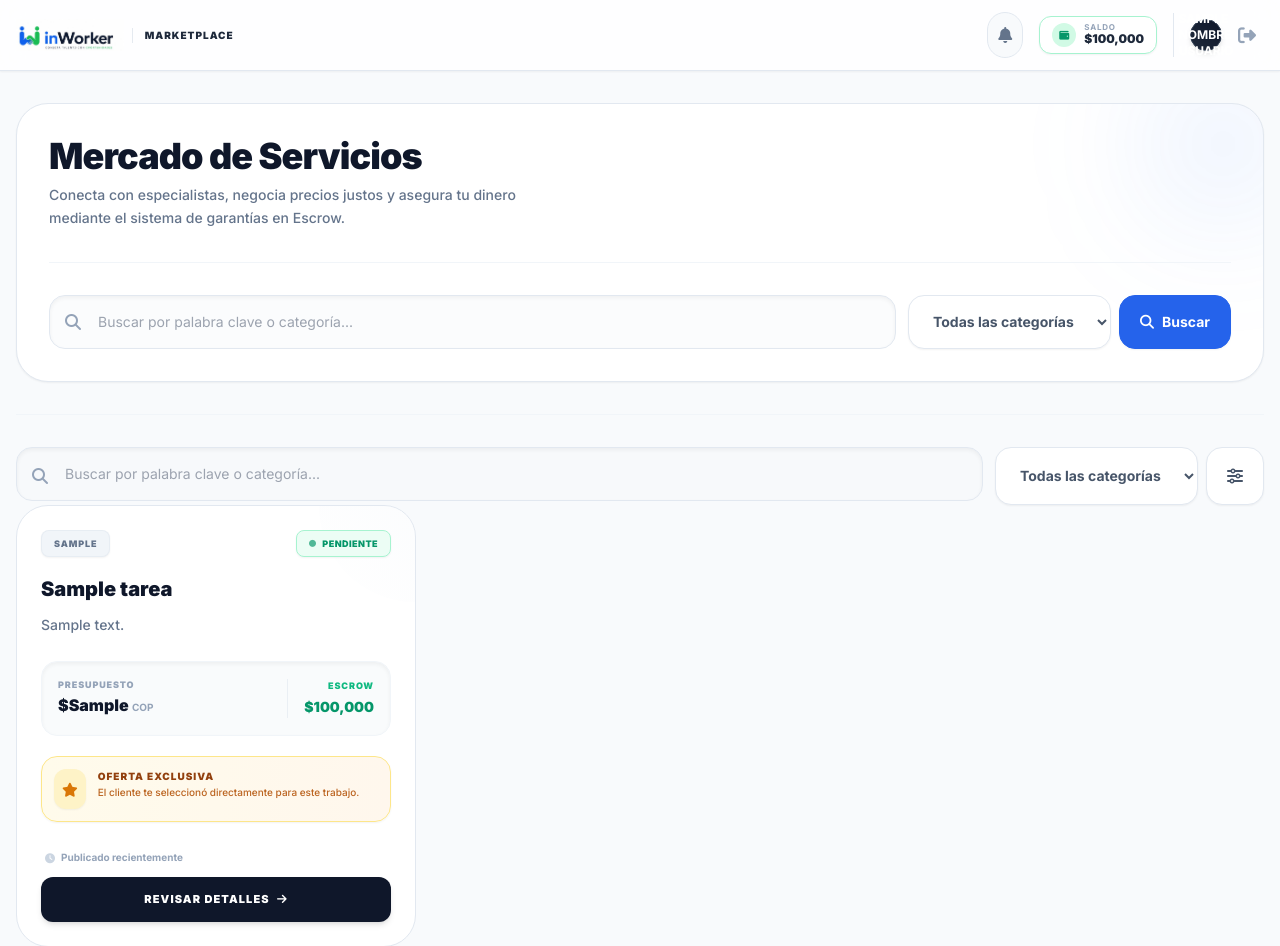
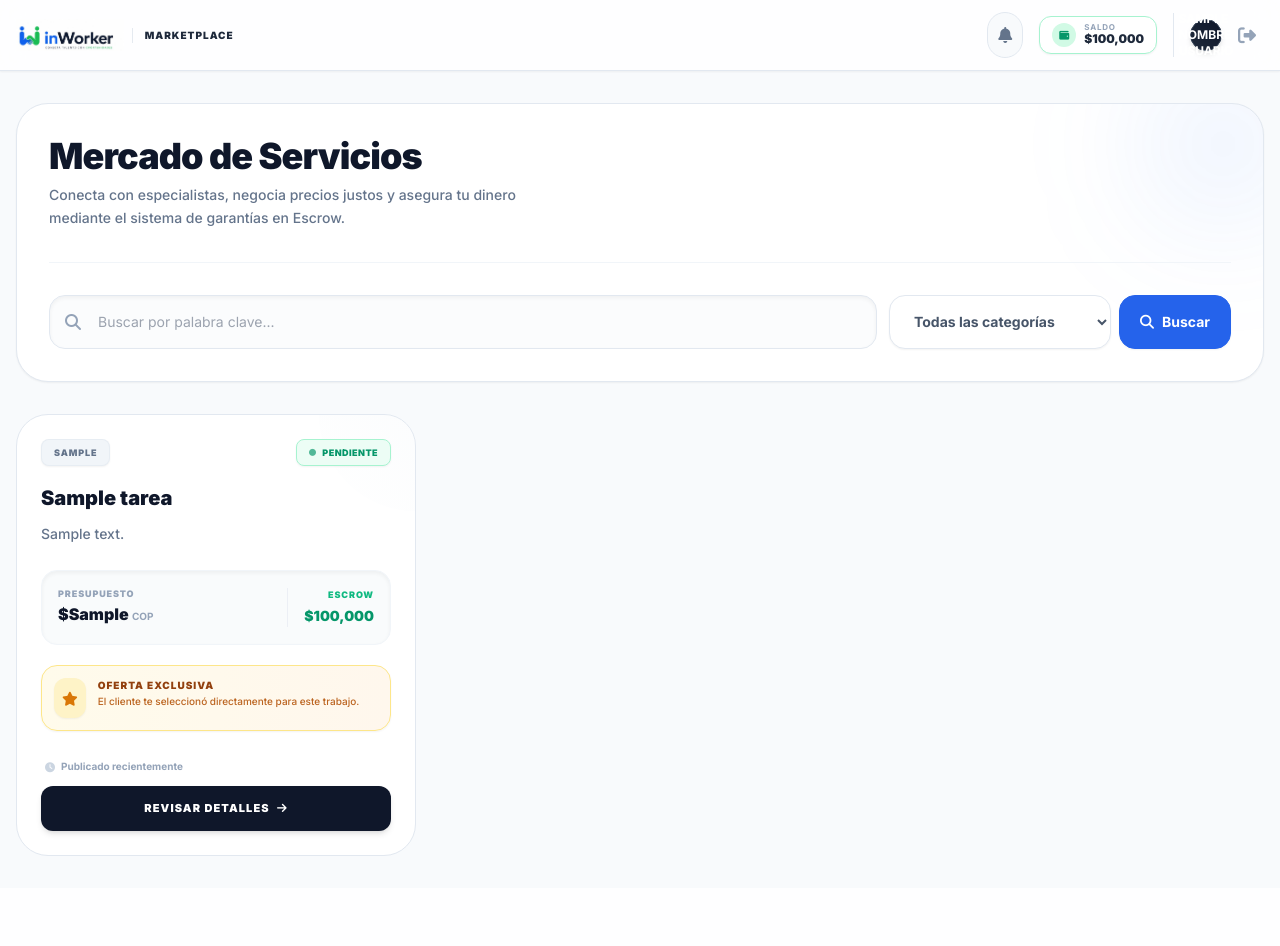
Before and after one commit to rich020383-commits/inWorker, a Flask app: template templates/tareas.html in a window 1280 px wide. Shown: the top 946 px of the page. After the commit the page ends 856 px from the top, so only its background shows below. Run offline with Flask 3, Linux system fonts and the light colour scheme; tables that the repository leaves empty hold one stand-in row (values such as "Sample post"); the template is opened without the code that fills it: values that come from a table or form of the project are taken from there, most other values are stand-ins (such as "Sample title", 1, 10 or a date in 2020); some libraries are stand-ins or nearby versions.

Commit message:
Add files via upload

```diff
--- a/templates/tareas.html
+++ b/templates/tareas.html
@@ -29,7 +29,6 @@
     </script>
 
     <style>
-        /* Ocultar flechas en inputs numéricos */
         input[type="number"]::-webkit-inner-spin-button,
         input[type="number"]::-webkit-outer-spin-button { -webkit-appearance: none; margin: 0; }
     </style>
@@ -42,7 +41,7 @@
             <div class="flex items-center space-x-3">
                 <a href="{{ url_for('home') }}" class="flex items-center space-x-2 select-none group">
                     <img src="{{ url_for('static', filename='img/logo.png') }}?v=1" alt="Logo inWorker" class="h-8 w-auto object-contain transition-transform duration-200 group-hover:scale-105" onerror="this.onerror=null; this.src='{{ url_for('static', filename='img/inwor.jpg') }}?v=1';">
-                    <div class="flex flex-col border-l border-slate-300/50 pl-3 ml-1">
+                    <div class="hidden sm:flex flex-col border-l border-slate-300/50 pl-3 ml-1">
                         <span class="text-[10px] font-black uppercase tracking-widest text-slate-800">Marketplace</span>
                     </div>
                 </a>
@@ -86,23 +85,22 @@
 
     <main class="max-w-7xl mx-auto px-4 py-8 flex-grow w-full">
 
-        <!-- HEADER DEL MARKETPLACE Y BOTONES ARREGLADOS -->
         <div class="bg-white border border-slate-200 rounded-[2rem] p-6 sm:p-8 mb-8 shadow-sm relative overflow-hidden">
             <div class="absolute -right-10 -top-10 w-40 h-40 bg-blue-500/10 rounded-full blur-3xl pointer-events-none"></div>
 
             <div class="flex flex-col md:flex-row justify-between items-start md:items-center gap-6 relative z-10">
                 <div>
-                    <h1 class="text-3xl sm:text-4xl font-black text-slate-900 tracking-tight">Mercado de Servicios</h1>
+                    <h1 class="text-3xl sm:text-4xl font-black text-slate-900 tracking-tight">
+                        Mercado de Servicios
+                    </h1>
                     <p class="text-sm text-slate-500 mt-2 max-w-lg font-medium leading-relaxed">Conecta con especialistas, negocia precios justos y asegura tu dinero mediante el sistema de garantías en Escrow.</p>
                 </div>
 
                 {% if session.get('usuario_rol') == 'Cliente' %}
                 <div class="flex flex-col sm:flex-row gap-3 w-full md:w-auto">
-                    <!-- Botón buscar especialista -->
                     <a href="/tecnicos" class="px-6 py-3.5 bg-white border border-slate-200 text-slate-700 font-black rounded-2xl hover:bg-slate-50 hover:text-blue-600 transition shadow-sm flex items-center justify-center gap-2 text-xs uppercase tracking-wider">
                         <i class="fas fa-search text-blue-500"></i> Buscar Especialista
                     </a>
-                    <!-- Botón publicar con onclick directo -->
                     <button type="button" onclick="abrirModal()" class="px-6 py-3.5 bg-blue-600 text-white font-black rounded-2xl shadow-lg shadow-blue-600/30 hover:bg-blue-700 hover:shadow-blue-600/50 transition flex items-center justify-center gap-2 text-xs uppercase tracking-wider active:scale-95">
                         <i class="fas fa-plus"></i> Publicar Servicio
                     </button>
@@ -110,44 +108,25 @@
                 {% endif %}
             </div>
 
-            <!-- FORMULARIO DE BÚSQUEDA FUNCIONAL -->
             <form action="/tareas" method="GET" class="mt-8 pt-8 border-t border-slate-100 flex flex-col sm:flex-row gap-3 relative z-10">
                 <div class="relative flex-1 group">
                     <div class="absolute inset-y-0 left-0 pl-4 flex items-center pointer-events-none"><i class="fas fa-search text-slate-400 group-focus-within:text-blue-500 transition-colors"></i></div>
-                    <input type="text" name="q" placeholder="Buscar por palabra clave o categoría..." value="{{ request.args.get('q', '') }}" class="w-full bg-slate-50/50 border border-slate-200 rounded-2xl pl-12 pr-4 py-4 text-sm text-slate-700 focus:outline-none focus:border-blue-500 focus:bg-white focus:ring-4 focus:ring-blue-500/10 transition-all shadow-inner">
+                    <input type="text" name="q" placeholder="Buscar por palabra clave..." value="{{ request.args.get('q', '') }}" class="w-full bg-slate-50/50 border border-slate-200 rounded-2xl pl-12 pr-4 py-4 text-sm text-slate-700 focus:outline-none focus:border-blue-500 focus:bg-white focus:ring-4 focus:ring-blue-500/10 transition-all shadow-inner">
                 </div>
                 <div class="flex gap-2">
                     <select name="categoria_filtro" class="bg-white border border-slate-200 rounded-2xl px-5 py-4 text-sm font-bold text-slate-600 focus:outline-none focus:border-blue-500 cursor-pointer shadow-sm hover:bg-slate-50 transition">
                         <option value="">Todas las categorías</option>
-                        <option value="Soporte Técnico">Soporte Técnico</option>
-                        <option value="Plomería">Plomería</option>
-                        <option value="Electricidad">Electricidad</option>
+                        <option value="Soporte Técnico" {% if request.args.get('categoria_filtro') == 'Soporte Técnico' %}selected{% endif %}>Soporte IT / Redes</option>
+                        <option value="Línea Blanca" {% if request.args.get('categoria_filtro') == 'Línea Blanca' %}selected{% endif %}>Línea Blanca / Electro</option>
+                        <option value="Electricidad" {% if request.args.get('categoria_filtro') == 'Electricidad' %}selected{% endif %}>Electricidad General</option>
+                        <option value="Plomería" {% if request.args.get('categoria_filtro') == 'Plomería' %}selected{% endif %}>Plomería</option>
+                        <option value="Mantenimiento" {% if request.args.get('categoria_filtro') == 'Mantenimiento' %}selected{% endif %}>Mantenimiento General</option>
                     </select>
-                    <!-- El botón ahora es tipo submit para enviar el formulario -->
                     <button type="submit" class="bg-blue-600 border border-blue-600 rounded-2xl px-5 py-4 text-white hover:bg-blue-700 transition shadow-sm flex items-center justify-center gap-2 font-bold text-sm">
                         <i class="fas fa-search"></i> <span class="hidden sm:inline">Buscar</span>
                     </button>
                 </div>
             </form>
-        </div>
-
-            <div class="mt-8 pt-8 border-t border-slate-100 flex flex-col sm:flex-row gap-3 relative z-10">
-                <div class="relative flex-1 group">
-                    <div class="absolute inset-y-0 left-0 pl-4 flex items-center pointer-events-none"><i class="fas fa-search text-slate-400 group-focus-within:text-blue-500 transition-colors"></i></div>
-                    <input type="text" placeholder="Buscar por palabra clave o categoría..." class="w-full bg-slate-50/50 border border-slate-200 rounded-2xl pl-12 pr-4 py-4 text-sm text-slate-700 focus:outline-none focus:border-blue-500 focus:bg-white focus:ring-4 focus:ring-blue-500/10 transition-all shadow-inner">
-                </div>
-                <div class="flex gap-2">
-                    <select class="bg-white border border-slate-200 rounded-2xl px-5 py-4 text-sm font-bold text-slate-600 focus:outline-none focus:border-blue-500 cursor-pointer shadow-sm hover:bg-slate-50 transition">
-                        <option>Todas las categorías</option>
-                        <option>Soporte Técnico</option>
-                        <option>Plomería</option>
-                        <option>Electricidad</option>
-                    </select>
-                    <button class="bg-white border border-slate-200 rounded-2xl px-5 py-4 text-slate-600 hover:text-blue-600 hover:bg-blue-50 transition shadow-sm">
-                        <i class="fas fa-sliders-h"></i>
-                    </button>
-                </div>
-            </div>
         </div>
 
         <div class="grid grid-cols-1 md:grid-cols-2 lg:grid-cols-3 gap-6">
@@ -177,7 +156,6 @@
                 </div>
 
                 <div class="relative z-10 mt-2">
-
                     <div class="bg-slate-50/80 rounded-2xl p-4 border border-slate-100 mb-5 flex justify-between items-center shadow-inner">
                         <div>
                             <span class="text-[9px] text-slate-400 block uppercase font-black tracking-widest mb-0.5">Presupuesto</span>
@@ -224,9 +202,9 @@
                     <i class="fas fa-search text-4xl text-slate-300"></i>
                 </div>
                 <h3 class="text-xl font-black text-slate-900 mb-2">Sin Resultados Locales</h3>
-                <p class="text-sm text-slate-500 max-w-md mx-auto font-medium">Actualmente no hay requerimientos activos en tu radio de búsqueda. Revisa más tarde o amplía tu cobertura.</p>
+                <p class="text-sm text-slate-500 max-w-md mx-auto font-medium">Actualmente no hay requerimientos activos en tu búsqueda. Revisa más tarde o amplía tu cobertura.</p>
                 {% if session.get('usuario_rol') == 'Cliente' %}
-                <button onclick="document.getElementById('modalPublicar').classList.remove('hidden')" class="mt-8 px-8 py-4 bg-blue-600 text-white font-black rounded-2xl shadow-lg shadow-blue-600/30 hover:bg-blue-700 transition-all text-xs uppercase tracking-wider active:scale-95">
+                <button type="button" onclick="abrirModal()" class="mt-8 px-8 py-4 bg-blue-600 text-white font-black rounded-2xl shadow-lg shadow-blue-600/30 hover:bg-blue-700 transition-all text-xs uppercase tracking-wider active:scale-95">
                     <i class="fas fa-plus mr-2"></i> Ser el primero en publicar
                 </button>
                 {% endif %}
@@ -235,7 +213,7 @@
         </div>
     </main>
 
-    <div id="modalPublicar" class="fixed inset-0 bg-slate-900/60 backdrop-blur-sm z-50 flex items-center justify-center hidden p-4 opacity-0 transition-opacity duration-300">
+    <div id="modalPublicar" class="fixed inset-0 bg-slate-900/60 backdrop-blur-sm z-[100] flex items-center justify-center hidden p-4 opacity-0 transition-opacity duration-300">
         <div class="bg-white border border-slate-200 rounded-[2rem] max-w-lg w-full overflow-hidden shadow-2xl transform scale-95 transition-transform duration-300" id="modalPublicarContent">
 
             <div class="px-6 py-5 border-b border-slate-100 flex justify-between items-center bg-slate-50">
@@ -247,7 +225,7 @@
                         Crear Nueva Solicitud
                     </h2>
                 </div>
-                <button onclick="cerrarModal()" class="text-slate-400 hover:text-rose-500 transition-colors bg-white p-2 rounded-full border border-slate-200 shadow-sm active:scale-90">
+                <button type="button" onclick="cerrarModal()" class="text-slate-400 hover:text-rose-500 transition-colors bg-white p-2 rounded-full border border-slate-200 shadow-sm active:scale-90">
                     <i class="fas fa-times"></i>
                 </button>
             </div>
@@ -299,32 +277,32 @@
     </div>
 
     <script>
-        // Animaciones del Modal
+        // Funciones para abrir y cerrar el Modal
         function abrirModal() {
             const modal = document.getElementById('modalPublicar');
             const content = document.getElementById('modalPublicarContent');
+            if(modal) {
                 modal.classList.remove('hidden');
                 setTimeout(() => {
                     modal.classList.remove('opacity-0');
                     content.classList.remove('scale-95');
                 }, 10);
             }
+        }
 
         function cerrarModal() {
             const modal = document.getElementById('modalPublicar');
             const content = document.getElementById('modalPublicarContent');
+            if(modal) {
                 modal.classList.add('opacity-0');
                 content.classList.add('scale-95');
                 setTimeout(() => {
                     modal.classList.add('hidden');
                 }, 300);
             }
+        }
 
-        document.querySelectorAll('button[onclick="document.getElementById(\\'modalPublicar\\').classList.remove(\\'hidden\\')"]').forEach(btn => {
-            btn.onclick = abrirModal;
-        });
-
-        // Polling de Notificaciones Actualizado
+        // Script de Notificaciones Globales
         let ultimoConteoMensajesIndex = 0;
         let primeraCargaIndex = true;
 
@@ -357,7 +335,7 @@
                             sonidoNotifIndex.play().catch(e => console.log("Audio esperando interacción."));
                             if (Notification.permission === "granted") {
                                 new Notification("💬 Nuevo Mensaje en inWorker", {
-                                    body: `Tienes ${totalMensajes} mensaje(s) pendiente(s) en tus salas de negociación.`,
+                                    body: `Tienes ${totalMensajes} mensaje(s) pendiente(s).`,
                                     icon: "/static/img/favicon.png"
                                 });
                             }
@@ -369,7 +347,7 @@
                 .catch(err => console.error("Error en polleo notificaciones:", err));
         }
 
-        // Geolocalización
+        // Geolocalización y Arranque
         window.addEventListener('DOMContentLoaded', () => {
             verificarAlertasDashboard();
             setInterval(verificarAlertasDashboard, 7000);
@@ -383,11 +361,11 @@
                     document.getElementById('form-longitud').value = lng;
 
                     const urlParams = new URLSearchParams(window.location.search);
-                    if (!urlParams.has('lat')) {
+                    if (!urlParams.has('lat') && !urlParams.has('q') && !urlParams.has('categoria_filtro')) {
                         window.location.href = `/tareas?lat=${lat}&lng=${lng}`;
                     }
                 }, (error) => {
-                    console.log("GPS denegado. Usando base Soledad/Barranquilla.");
+                    console.log("GPS denegado. Usando ubicaciones por defecto.");
                 });
             }
         });
```
Lines whose indentation alone changed are shown as unchanged.
